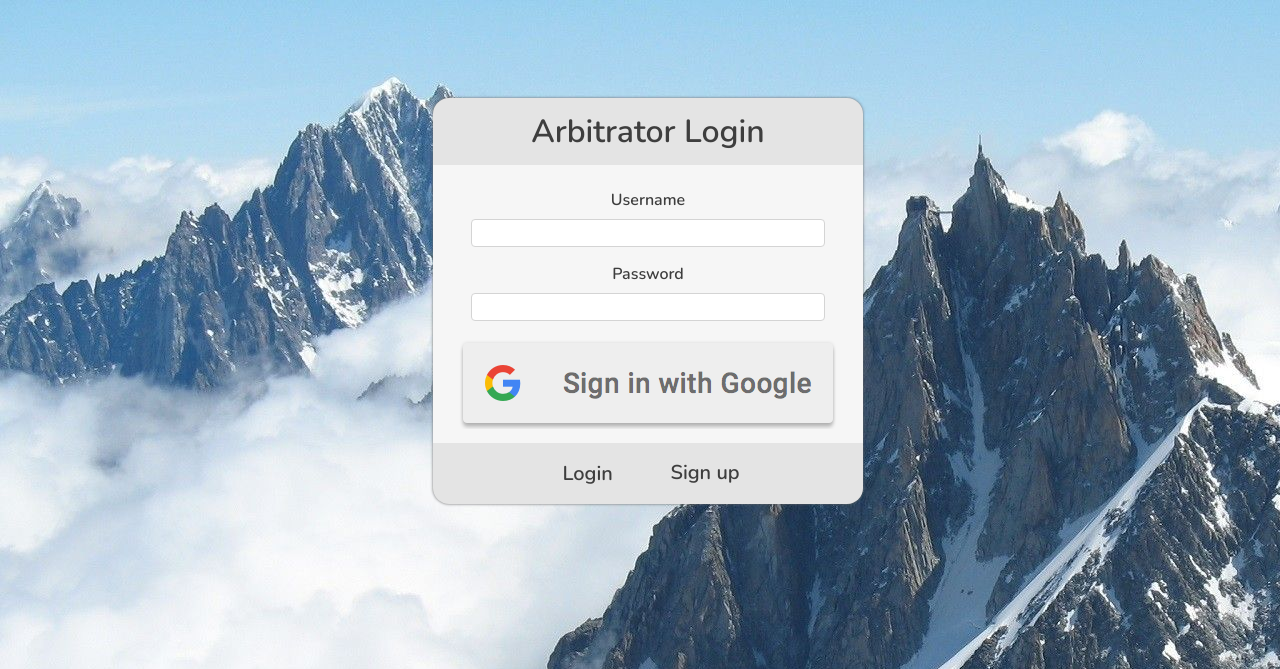
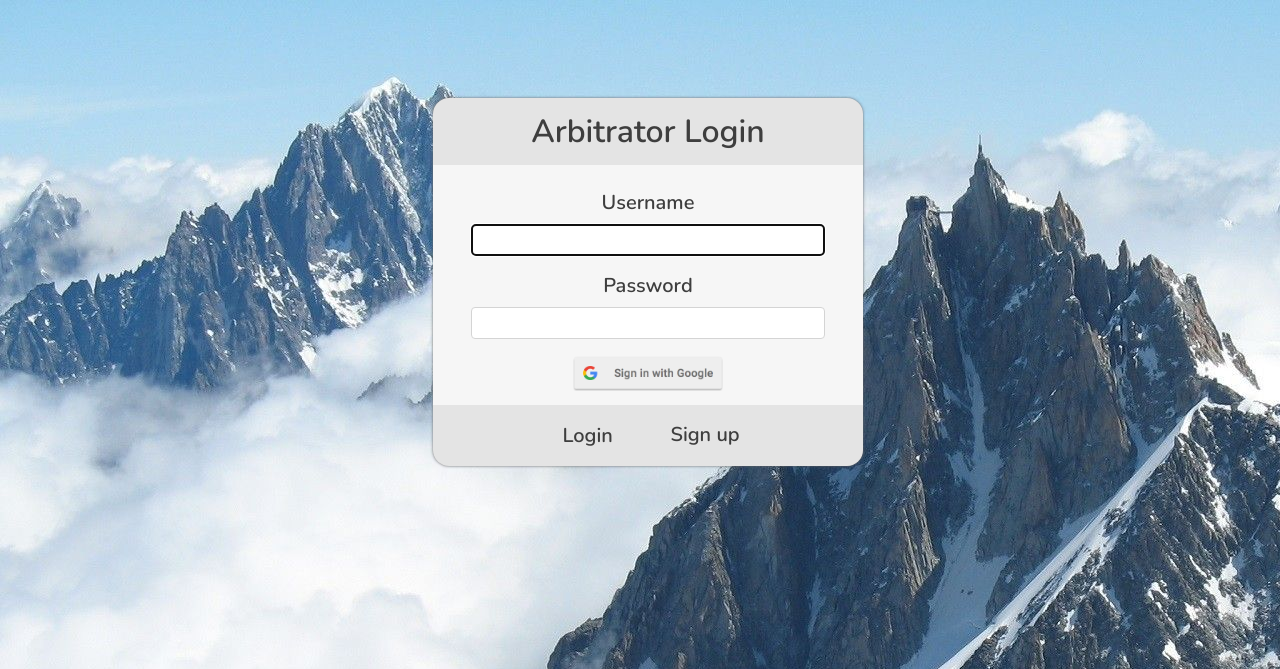
Before and after one commit to Winternight9/Arbitrator, a Django app: page /arbitrator/login/ in a window 1280 px wide. Shown: the top 669 px of the page. Run offline with Django 3.2, Linux system fonts and the light colour scheme.

Commit message:
added sign in with google button in login page and script to focus on username field

```diff
--- a/arbitrator/static/css/login.css
+++ b/arbitrator/static/css/login.css
@@ -27,17 +27,29 @@
 }
 
 .input {
+  padding-left: 10px;
   margin-top: 8px;
   border-radius: 4px;
   width: 90%;
   border: solid 1px #d4d4d4;
   font-size: 16px;
   padding: 4px;
+  font-family: "Nunito", sans-serif;
+}
+
+label {
+  font-size: 20px;
 }
 
 .input-container {
   background: #f6f6f6;
   padding: 8px 24px;
+}
+
+#google-signin-button {
+  width: 40%;
+  height: auto;
+  box-shadow: none;
 }
 
 .button {
--- a/arbitrator/templates/arbitrator/base.html
+++ b/arbitrator/templates/arbitrator/base.html
@@ -14,4 +14,5 @@
     {% block css %} {% endblock %}
   </head>
   {% block content %} {% endblock %}
+  {% block script %} {% endblock %}
 </html>
--- a/arbitrator/templates/arbitrator/login.html
+++ b/arbitrator/templates/arbitrator/login.html
@@ -23,8 +23,8 @@
         <div class="input-container">
           {% csrf_token %}
           {{ form.as_p }}
-          <a href="{% url "oauth:begin" "googleoauth2" %}">
-            <img id="google-sigin-button" src="../../static/images/googleSigninButton.png">
+          <a href="{% url "oauth:begin" "google-oauth2" %}">
+            <img id="google-signin-button" src="../../static/images/googleSigninButton.png">
           </a>
         </div>
         <div class="button-frame">
@@ -35,3 +35,9 @@
     </div>
   </div>
 {% endblock %}
+
+{% block script%}
+  <script>
+    document.getElementById("username-field").focus()
+  </script>
+{% endblock %}
```
